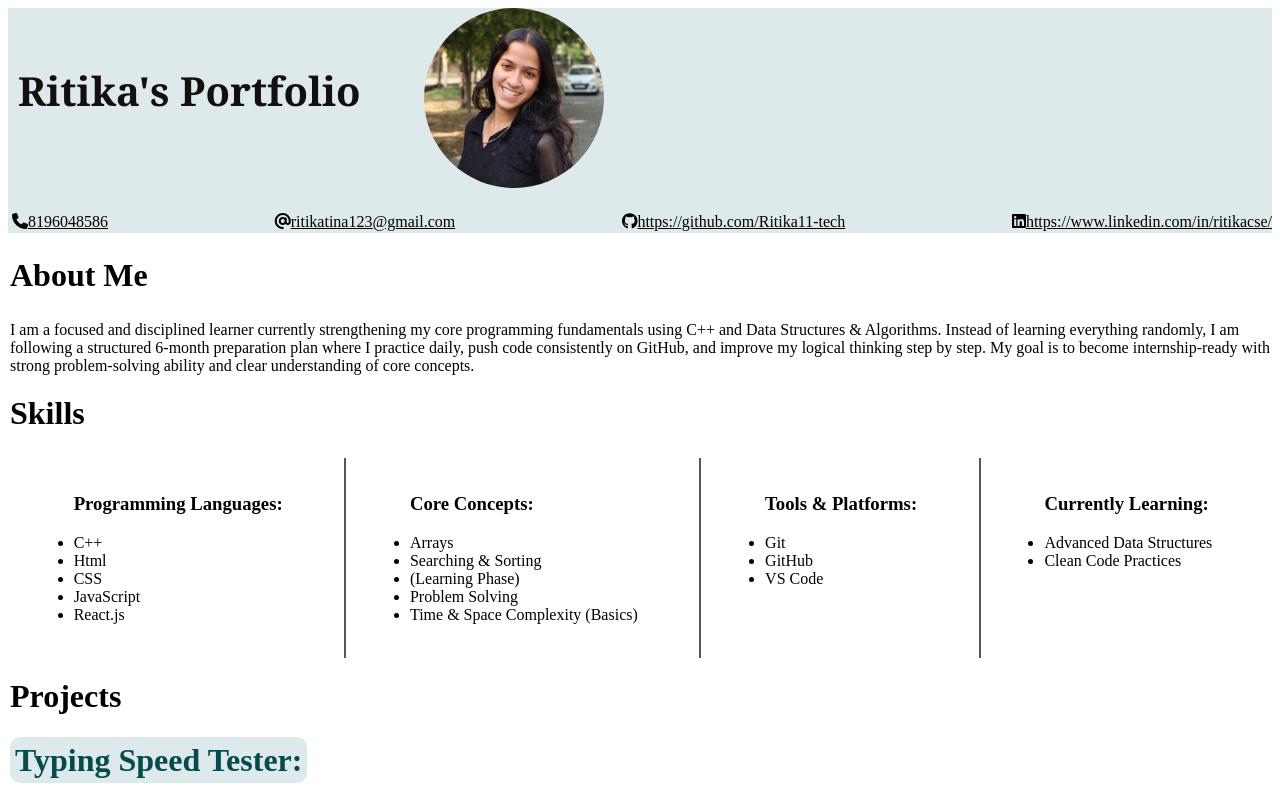
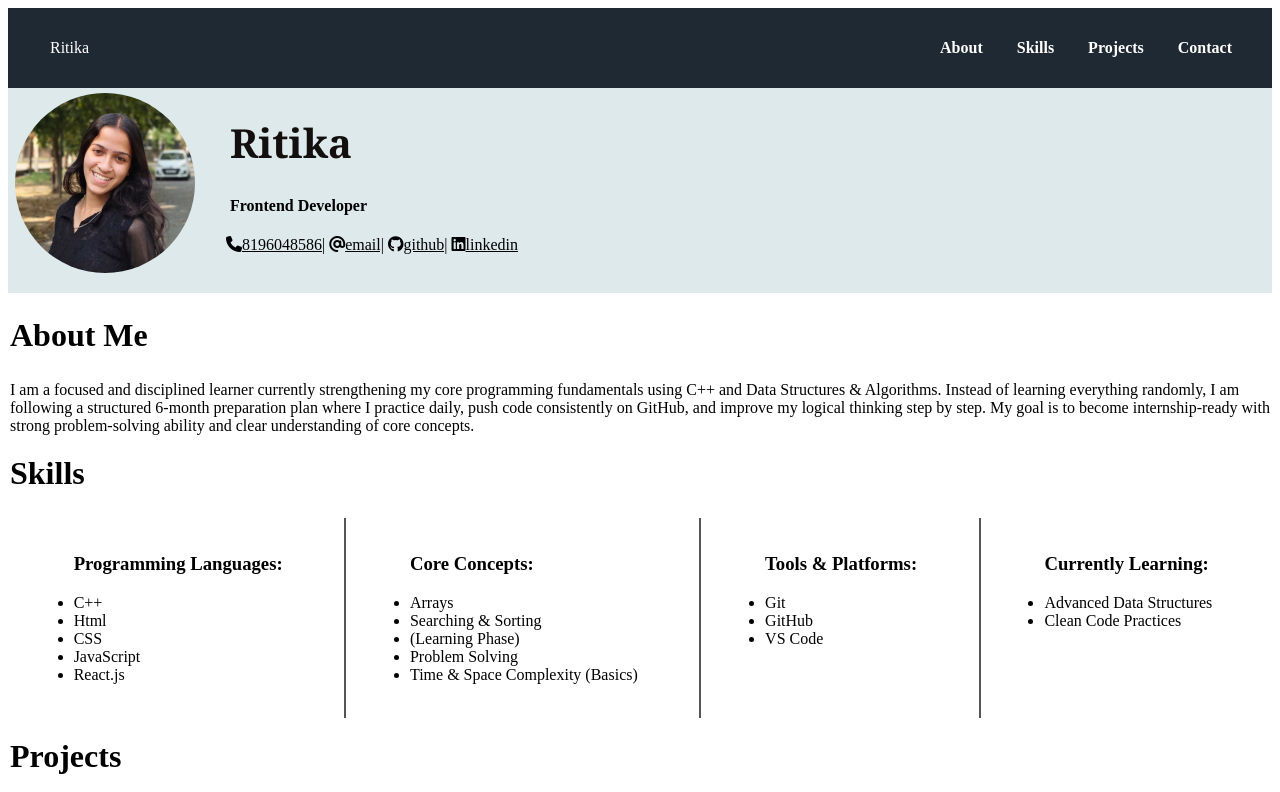
Before and after one commit to Ritika11-tech/Internship-6-Month-Journey, a plain HTML site: page Development/Portfolio/index.html in a window 1280 px wide. Shown: the top 792 px of the page. Drawn offline with Linux system fonts and the light colour scheme.

Commit message:
adding navbar

```diff
--- a/Development/Portfolio/index.html
+++ b/Development/Portfolio/index.html
@@ -9,16 +9,31 @@
   </head>
   <body>
     <header>
+      <div class="nav">
+        <div class="logo">Ritika</div>
+        <ul class="nav-links">
+          <li><a href="#about">About</a></li>
+          <li><a href="#skills">Skills</a></li>
+          <li><a href="#projects">Projects</a></li>
+          <li><a href="#contact">Contact</a></li>
+        </ul>
+      </div>
      <div class="first">
-      <h1 id="port">Ritika's Portfolio</h1>
+
       <img  src="1.jpeg"  alt="photo">
+      <div class ="intro">
+      <h1 id="port">Ritika</h1>
+      <h4 id="fd">Frontend Developer</h4>
+
+
+      <div class="second">
+       <a href="tel:860714545443" style="color:black"><i class="fa-solid fa-phone"></i>8196048586|</a>
+        <a href="mailto:ritikatina123@gmail.com" style="color:black"><i class="fa-solid fa-at"></i>email|</a>
+       <a href="https://github.com/Ritika11-tech" target="_blank" style="color:black"><i class="fa-brands fa-github"></i>github|</a>
+        <a href="https://www.linkedin.com/in/ritikacse/" target="_blank" style="color:black"><i class="fa-brands fa-linkedin"></i>linkedin</a>
       </div>
-      <div class="second">
-       <a href="tel:860714545443" style="color:black"><i class="fa-solid fa-phone"></i>8196048586</a>
-        <a href="mailto:ritikatina123@gmail.com" style="color:black"><i class="fa-solid fa-at"></i>ritikatina123@gmail.com</a>
-       <a href="https://github.com/Ritika11-tech" target="_blank" style="color:black"><i class="fa-brands fa-github"></i>https://github.com/Ritika11-tech </a>
-        <a href="https://www.linkedin.com/in/ritikacse/" target="_blank" style="color:black"><i class="fa-brands fa-linkedin"></i>https://www.linkedin.com/in/ritikacse/</a>
-      </div>
+         </div>
+       </div>
     </header>
 
     <main>
@@ -79,7 +94,8 @@
       </section>
 
       <section>
-        <h2 class="main">Projects</h2>
+        <h2 id="project-cards
+        "class="main">Projects
          <h2 class="main"
          style="color: rgb(6, 75, 75); background-color: rgb(221, 233, 235) ;
     display: inline ;padding:5px;border-radius: 10px;" >Typing Speed Tester:</h2>
@@ -128,6 +144,7 @@
         <h4>Project Link: <a href="https://github.com/Ritika11-tech/Advanced-Calculator" target="_blank">https://github.com/Ritika11-tech/Advanced-Calculator</a></h4>
         <h3>Video Demo:</h3>
         <video width="500" controls><source src="calculator.mp4" type="video/mp4">Your browser does not support the video tag.</video>
+        </h2>
          <footer>
       <h2 class="main"
       >Contact</h2>
--- a/Development/Portfolio/style.css
+++ b/Development/Portfolio/style.css
@@ -3,6 +3,28 @@
     padding: 0;
 
 }
+html{
+    scroll-behavior: smooth;
+}
+.nav{
+    display:flex;
+    justify-content :space-between;
+    align-items: center;
+    padding:15px 40px;
+    color:white;
+    background:#1f2933;}
+
+    .nav-links{
+        display:flex;
+        list-style: none;
+        gap:30px;
+    }
+    .nav-links li a{
+        color:white;
+        text-decoration: none;
+        font-weight:bold;
+    }
+
 
 #port{
         margin-left:10px;
@@ -11,11 +33,23 @@
     display:flex;
 
     justify-content: left;
-    margin-top:55px;
+    margin-top:px;
     font-family:Georgia, 'Times New Roman', Times, serif;
       animation:slideleft 1s ease-in;
     color:rgb(20, 15, 15);
 
+}
+
+.intro{
+    display:flex;
+    flex-direction: column;
+    margin-left: 20px;
+
+
+}
+#fd{
+   margin-top: 0;
+   margin-left: 10px;
 }
 .first {
      background-color: rgb(221, 233, 235);
@@ -44,8 +78,9 @@ img{
     border-radius: 50%;
     height:180px;
     width:180px;
-    margin-left:5%;
+    padding:5px;
     object-fit: cover;
+
 
 
 }
@@ -53,10 +88,12 @@ img{
 .second{
      color:black;
      background-color:rgb(221, 233, 235);
-    height:20px;
+
     display:flex;
     flex-direction:row;
-    justify-content: space-between;
+
+
+
 
 
 }
@@ -99,3 +136,15 @@ li{
 .main:hover{
    color: rgb(44, 81, 88);
 }
+
+#project-cards{
+   background:white;
+padding:25px;
+border-radius:10px;
+box-shadow:0 4px 15px rgba(0,0,0,0.1);
+margin-bottom:30px;
+transition:0.3s;
+}
+.project-cards:hover{
+transform:translateY(-8px);
+}
```
